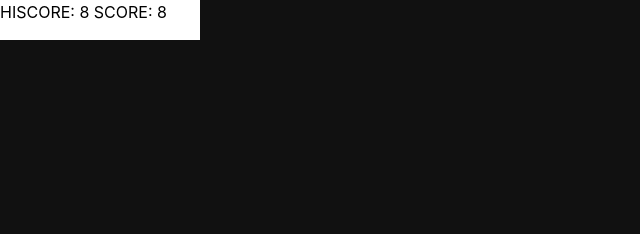
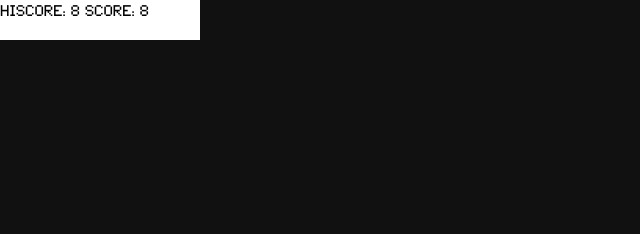
Before and after one commit to michael-azogu/tetrout, a website built with Vite: page index.html in a window 1280 px wide. Shown: the top 234 px of the page, 0-640 px from the left. Built offline with nearby package versions, Linux system fonts and the light colour scheme.

Commit message:
pixel font

```diff
--- a/src/style.css
+++ b/src/style.css
@@ -8,6 +8,13 @@
 
   font-synthesis: none;
   text-rendering: optimizeLegibility;
+}
+
+@font-face {
+  font-family: 'Pixelon';
+  src: url('../public/Pixelon.otf') format('opentype');
+  font-weight: normal;
+  font-style: normal;
 }
 
 body {
@@ -35,4 +42,5 @@ canvas {
   height: 40px;
   color: black;
   background-color: white;
+  font-family: "Pixelon";
 }
```
Also changed, not shown: public/Pixelon.otf (added).
